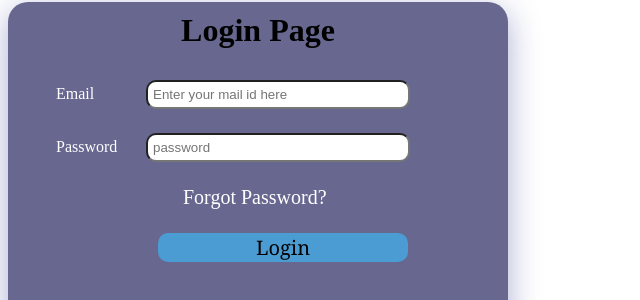
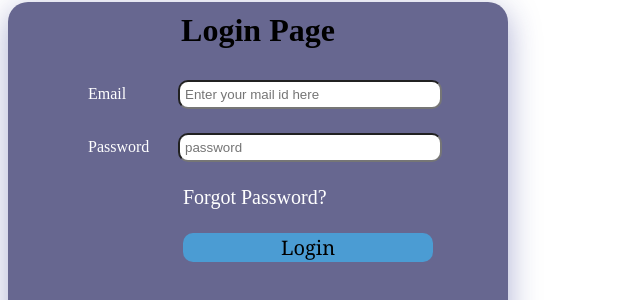
Before and after one commit to EmbarckleSweetlin/login-form, a React (Create React App) app: page / in a window 1280 px wide. Shown: the part 406-706 px from the top of the page, without its empty margins (0-640 px from the left). Built offline with nearby package versions, Linux system fonts and the light colour scheme.

Commit message:
style changes

```diff
--- a/src/loginPage/login.css
+++ b/src/loginPage/login.css
@@ -23,7 +23,7 @@
     display: inline-block;
     text-align: start;
     width: 90px;
-    margin-left: 3rem;
+    margin-left: 5rem;
 }
 
 .login-input{
@@ -49,7 +49,7 @@
     display: block;
     border-radius: 10px;
     width: 250px;
-    margin: 1.5rem 0 1rem 30%;
+    margin: 1.5rem 0 1rem 35%;
 }
 #loginbutton:active{
 background-color: #34729dad;
--- a/src/register-page/register.css
+++ b/src/register-page/register.css
@@ -33,7 +33,9 @@ border: none;
 border-radius: 10px;
 margin-left: 50%;
 margin-top: 1rem;
+cursor: pointer;
 }
+
 
 #signup-div {
     display: flex;
```
